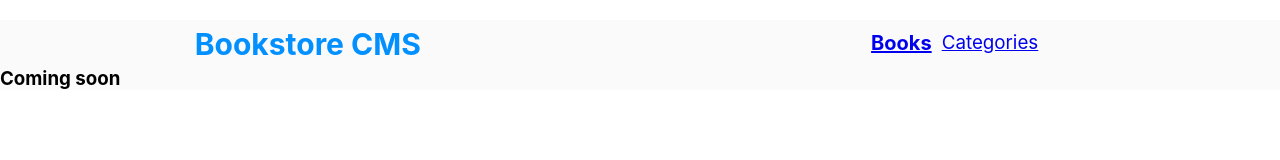
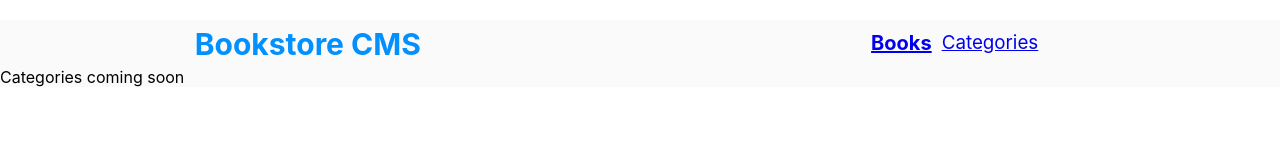
Before and after one commit to touredri/bookstore, a React (Create React App) app: page /categories in a window 1280 px wide. Shown: the top 160 px of the page. Built offline with nearby package versions, Linux system fonts and the light colour scheme.

Commit message:
Added categories component

```diff
--- a/src/App.js
+++ b/src/App.js
@@ -1,6 +1,7 @@
 import { Route, Routes } from 'react-router-dom';
 import './App.css';
 import BookList from './components/BookList';
+import Categories from './components/Categories';
 import Navbar from './components/Navbar';
 
 function App() {
@@ -9,7 +10,7 @@ function App() {
       <Navbar />
       <Routes>
         <Route path="/" element={<BookList />} />
-        <Route path="/categories" element={<h3>Coming soon</h3>} />
+        <Route path="/categories" element={<Categories />} />
       </Routes>
     </div>
   );
--- /dev/null
+++ b/src/components/Categories.js
@@ -0,0 +1,5 @@
+import React from 'react';
+
+export default function Categories() {
+  return <div>Categories coming soon</div>;
+}
```
